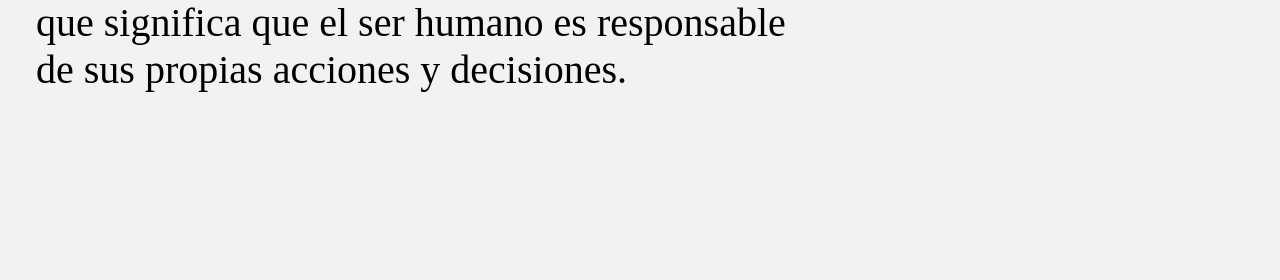
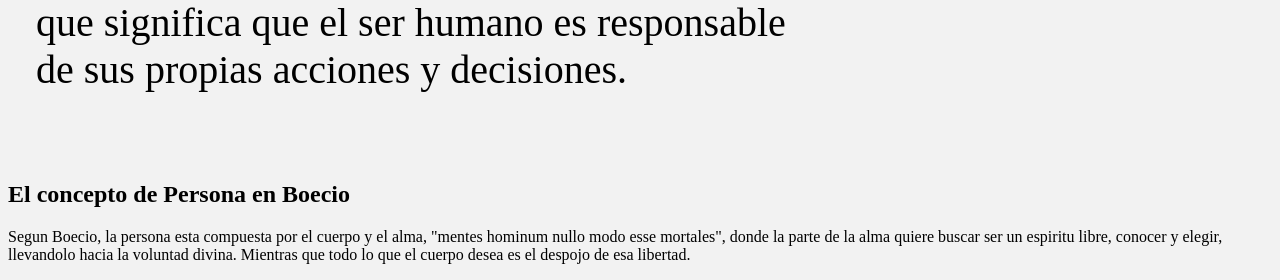
Before and after one commit to KairiyamaCristian/Cristiana, a plain HTML site: page index.html in a window 1280 px wide. Shown: the part 2790-3070 px from the top of the page. Before the commit the page ends 2959 px from the top, so only its background shows below. Drawn offline with Linux system fonts and the light colour scheme.

Commit message:
concepto de Boecio

```diff
--- a/index.html
+++ b/index.html
@@ -79,6 +79,17 @@
         </section>
     </div>
 
+    <div class="Concepto">
+        <h2>El concepto de Persona en Boecio</h2>
+        <p>
+            Segun Boecio, la persona esta compuesta por el cuerpo y el alma, "mentes hominum nullo modo esse mortales",
+            donde la parte de la alma quiere buscar ser un espiritu libre,
+            conocer y elegir, llevandolo hacia la voluntad divina. Mientras que todo lo que el cuerpo desea es
+            el despojo de esa libertad.
+        </p>
+    </div>
+
+
     <script src="https://kit.fontawesome.com/4d0683f436.js" crossorigin="anonymous"></script>
     <button class="button"><i class="fa-solid fa-circle-half-stroke fa-beat fa-2xl"></i></button>
 
```
